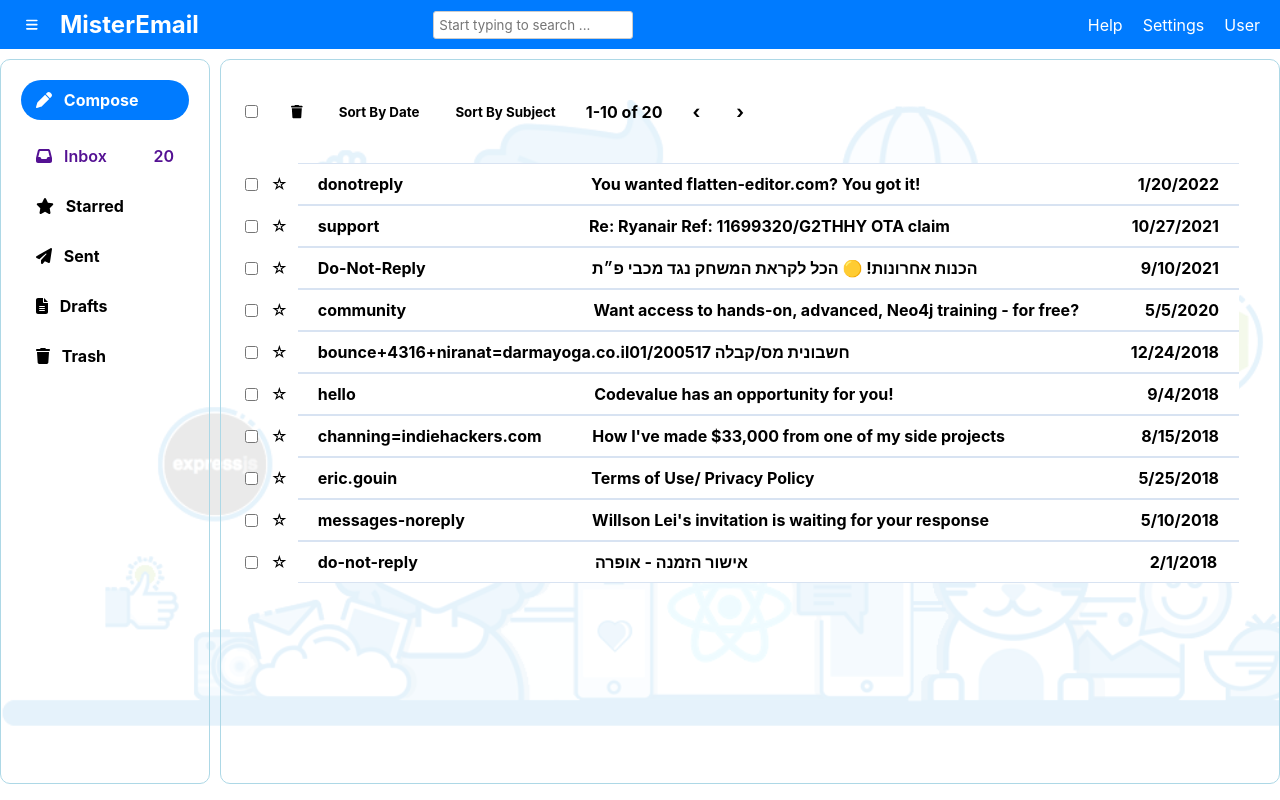
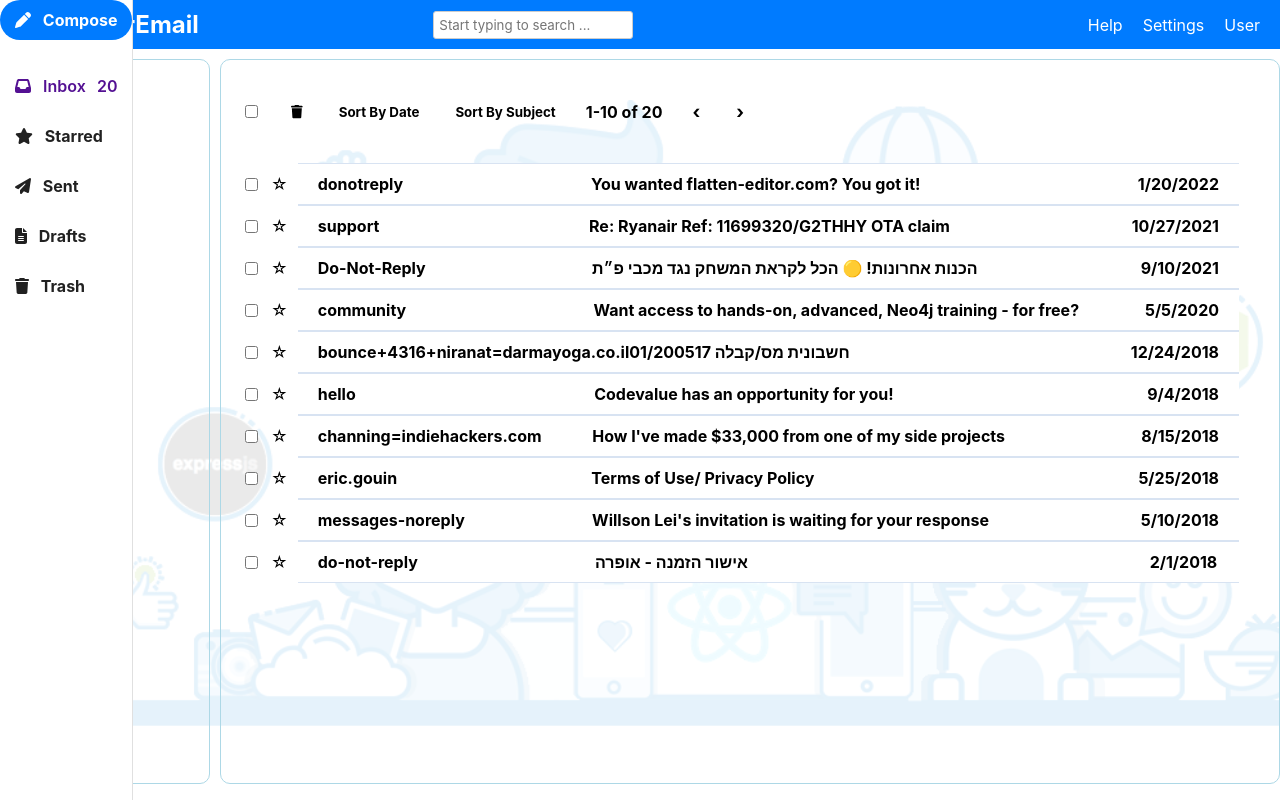
Before and after one commit to alexbol99/misterEmail, a React (Vite) app: page /#/inbox in a window 1280 px wide. Built offline with nearby package versions, Linux system fonts and the light colour scheme.

Commit message:
Add drawer from Material UI

```diff
--- a/package.json
+++ b/package.json
@@ -12,9 +12,12 @@
     "preview": "vite preview"
   },
   "dependencies": {
+    "@emotion/react": "^11.11.1",
+    "@emotion/styled": "^11.11.0",
     "@fortawesome/fontawesome-svg-core": "^6.4.2",
     "@fortawesome/free-solid-svg-icons": "^6.4.2",
     "@fortawesome/react-fontawesome": "^0.2.0",
+    "@mui/material": "^5.14.11",
     "react": "^18.2.0",
     "react-dom": "^18.2.0",
     "react-router": "^6.15.0",
--- a/src/components/AsideMenu/AsideMenu.jsx
+++ b/src/components/AsideMenu/AsideMenu.jsx
@@ -7,6 +7,7 @@ import {faFileText, faInbox, faPaperPlane, faStar, faTrash, faPen} from "@fortaw
 import styles from "./AsideMenu.module.css";
 import {mailModelService} from "../../services/mail-model.service.js";
 import {utilService} from "../../services/util.service.js";
+import {Drawer} from "@mui/material";
 
 const menu = [
     {
@@ -66,8 +67,22 @@ function AsideMenu() {
         }
     }
 
+    const toggleDrawer = (anchor, open) => (event) => {
+        // if (event.type === 'keydown' && (event.key === 'Tab' || event.key === 'Shift')) {
+        //     return;
+        // }
+        //
+        // setState({ ...state, [anchor]: open });
+    };
+
     return (
         <aside className={styles.asideMenu}>
+            <Drawer
+                variant="persistent"
+                anchor="left"
+                open={true}
+                onClose={toggleDrawer("left", false)}
+            >
             <div className={`${styles.menuItem} ${styles.itemComposeButton}`}>
                 <NavLink to={`${pathname}/?compose=new`} title="Compose new mail">
                     <FontAwesomeIcon icon={faPen} />
@@ -88,6 +103,7 @@ function AsideMenu() {
                     />
                 )}
             </ul>
+            </Drawer>
         </aside>
     );
 }
```
Also changed, not shown: 1 other file (tests, documents, lock files or other folders).
